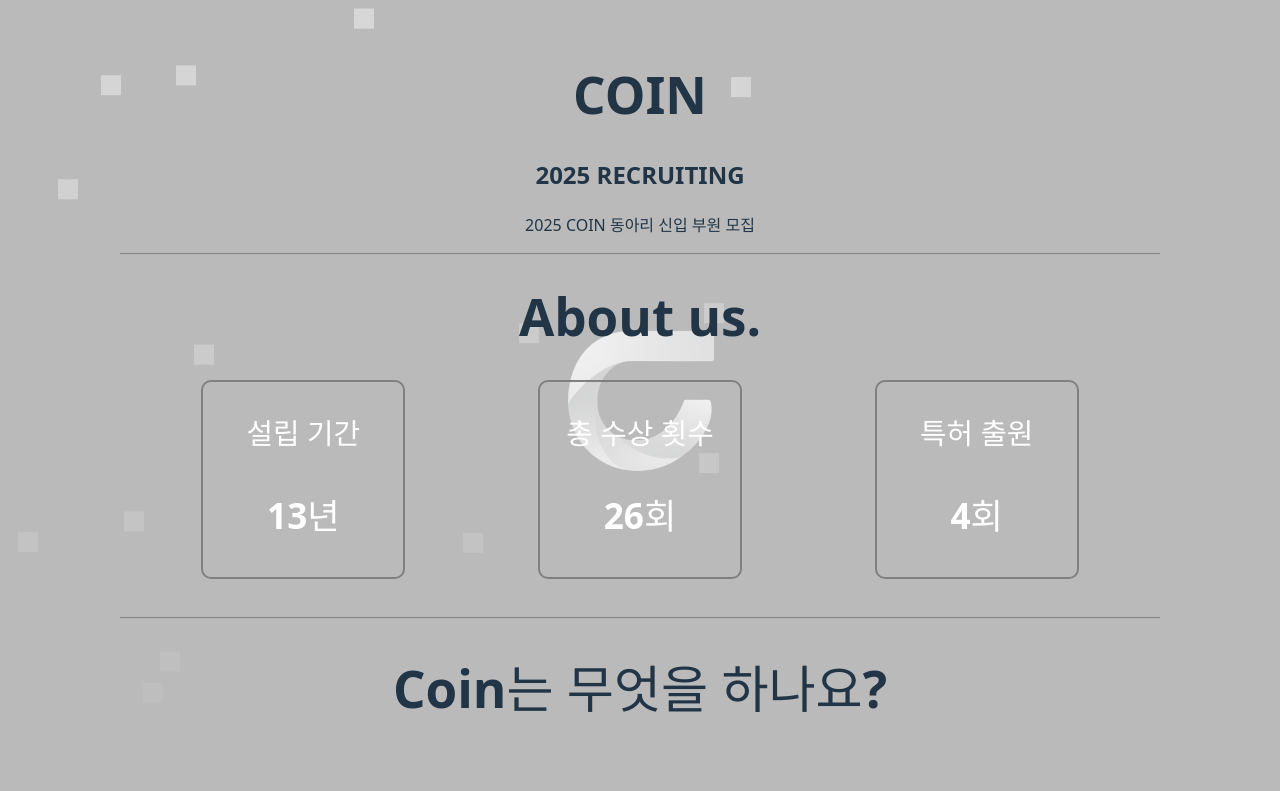
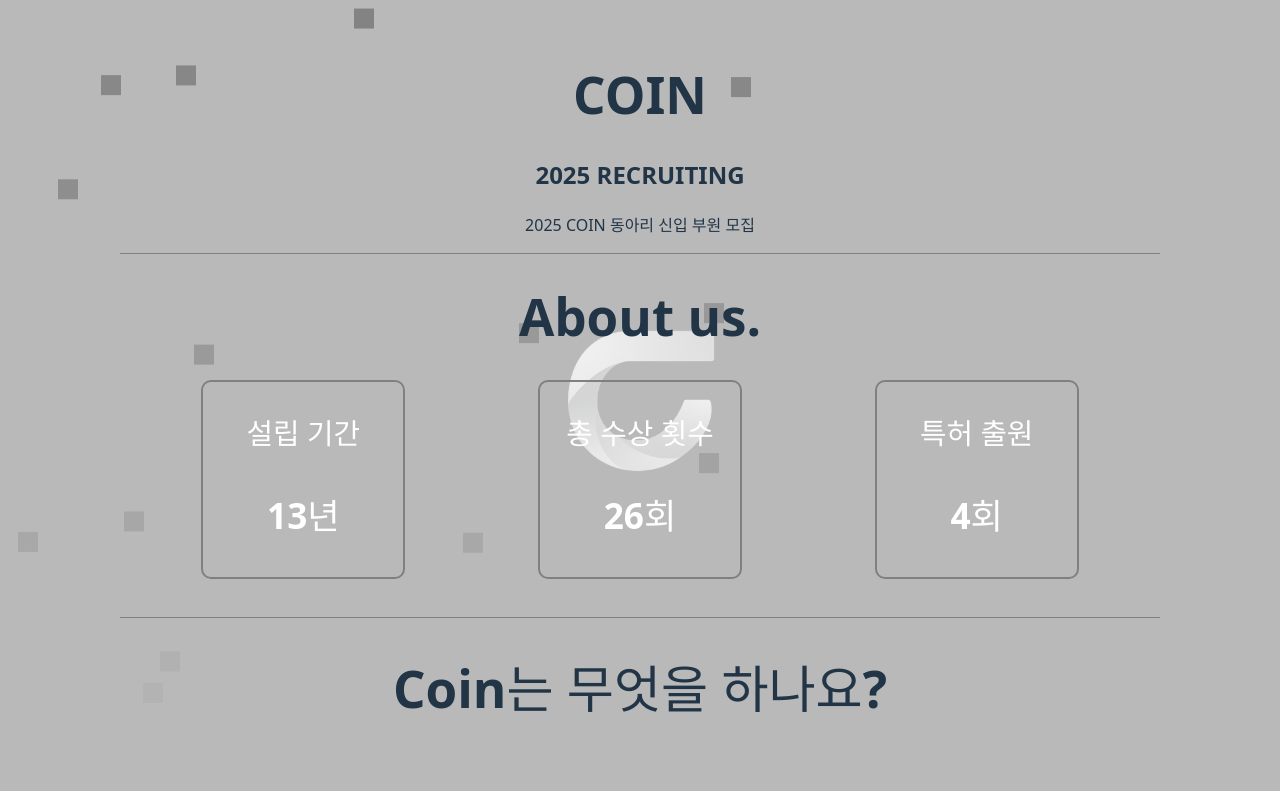
Before and after one commit to wonjun7913/coinBlog, a React (Vite) app: page / in a window 1280 px wide. Shown: the top 791 px of the page. Built offline with nearby package versions, Linux system fonts and the light colour scheme.

Commit message:
ver2.3 background 분리

```diff
--- a/src/App.jsx
+++ b/src/App.jsx
@@ -1,3 +1,4 @@
+// 백 그라운드 눈 효과 투명도 높이기
 import { useState } from 'react'
 import RainAnimation from './RainAnimation';
 import './App.css'
@@ -7,6 +8,7 @@ import HistorySection from './HistorySection';
 
 function App() {
   return (
+
     <div className="App-container">
       <RainAnimation />
 
@@ -161,6 +163,7 @@ function App() {
         <p>&copy; 2025 Coin. All rights reserved.</p>
       </footer>
     </div>
+
   );
 }
 
--- a/src/RainAnimation.css
+++ b/src/RainAnimation.css
@@ -1,4 +1,3 @@
-/* rainAnimation.css 원본 코드 그대로 */
 .rain-container {
 position: fixed;
 top: 0;
@@ -8,9 +7,19 @@
 overflow: hidden;
 pointer-events: none;
 z-index: -1;
+opacity: 1;
+}
+
+.rain-background {
+position: absolute;
+top: 0;
+left: 0;
+width: 100%;
+height: 100%;
 background: url("/logo-Photoroom.png") center/cover no-repeat, #1a1a1a;
+background-size: 400px;
+z-index: -2;
 opacity: 0.3;
-  background-size: 400px;
 }
 
 .rain-box {
--- a/src/RainAnimation.jsx
+++ b/src/RainAnimation.jsx
@@ -1,4 +1,3 @@
-/* rainAnimation.jsx 원본 코드 그대로 */
 import React, { useEffect, useState } from 'react';
 import './RainAnimation.css';
 
@@ -27,6 +26,7 @@ const RainAnimation = () => {
 
   return (
     <div className="rain-container">
+      <div className="rain-background"></div>
       {boxes.map((box) => (
         <div
           key={box.id}
--- a/src/rainAnimation.css
+++ b/src/rainAnimation.css
@@ -1,4 +1,3 @@
-/* rainAnimation.css 원본 코드 그대로 */
 .rain-container {
 position: fixed;
 top: 0;
@@ -8,9 +7,19 @@
 overflow: hidden;
 pointer-events: none;
 z-index: -1;
+opacity: 1;
+}
+
+.rain-background {
+position: absolute;
+top: 0;
+left: 0;
+width: 100%;
+height: 100%;
 background: url("/logo-Photoroom.png") center/cover no-repeat, #1a1a1a;
+background-size: 400px;
+z-index: -2;
 opacity: 0.3;
-  background-size: 400px;
 }
 
 .rain-box {
```
Lines whose indentation alone changed are shown as unchanged.
